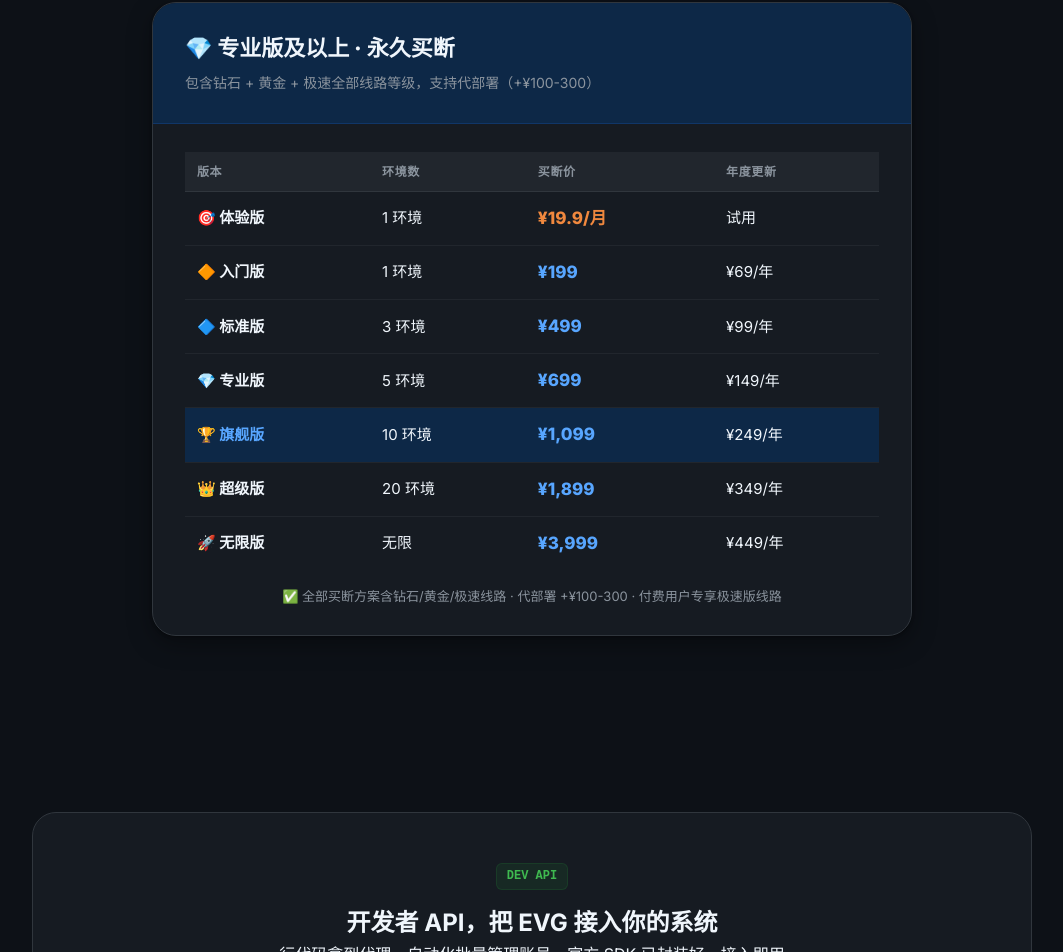
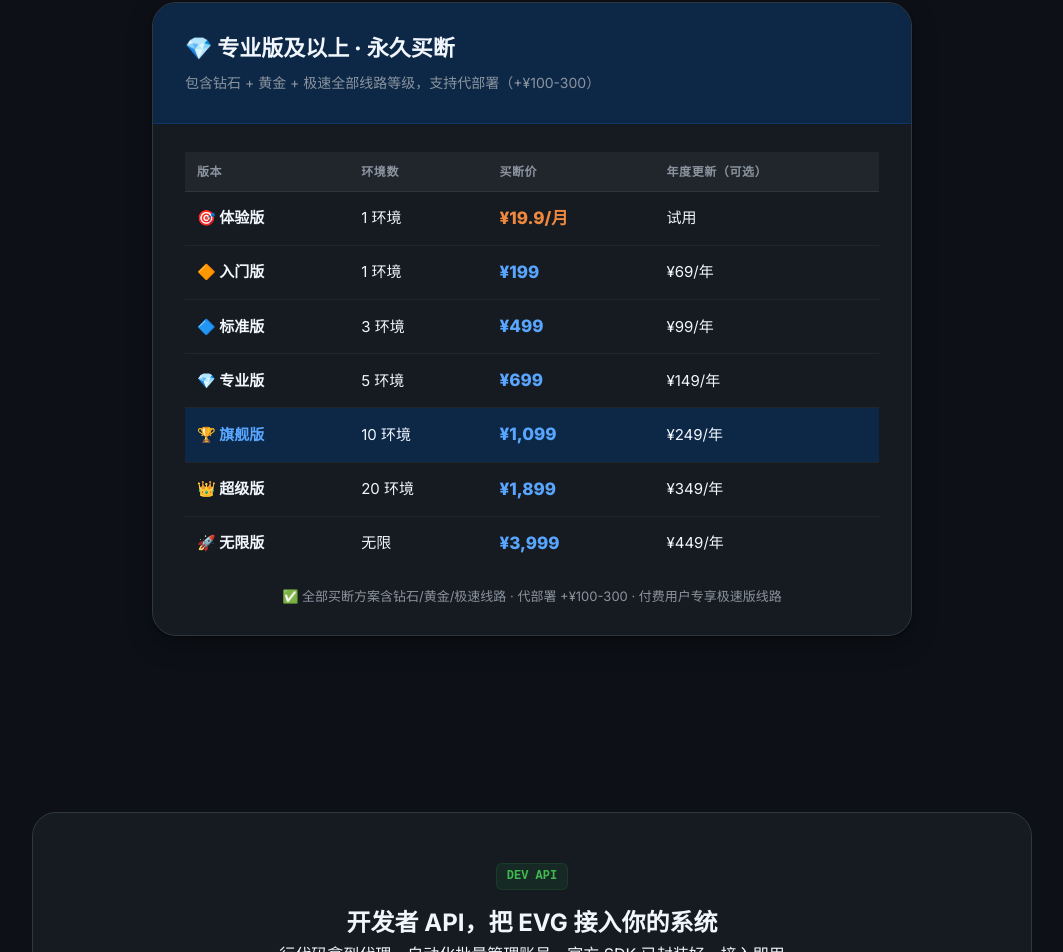
Before and after one commit to lanson2222/evg-landing, a plain HTML site: page index.html in a window 1280 px wide. Shown: the part 4520-5472 px from the top of the page, without its empty margins (108-1171 px from the left). Drawn offline with Linux system fonts and the light colour scheme.

Commit message:
Add files via upload

```diff
--- a/index.html
+++ b/index.html
@@ -211,7 +211,7 @@
         </div>
         <div class="price-body">
           <table>
-            <thead><tr><th>版本</th><th>环境数</th><th>买断价</th><th>年度更新</th></tr></thead>
+            <thead><tr><th>版本</th><th>环境数</th><th>买断价</th><th>年度更新（可选）</th></tr></thead>
             <tbody>
               <tr><td class="plan">🎯 体验版</td><td>1 环境</td><td class="price trial">¥19.9/月</td><td>试用</td></tr>
               <tr><td class="plan">🔶 入门版</td><td>1 环境</td><td class="price">¥199</td><td>¥69/年</td></tr>
```
